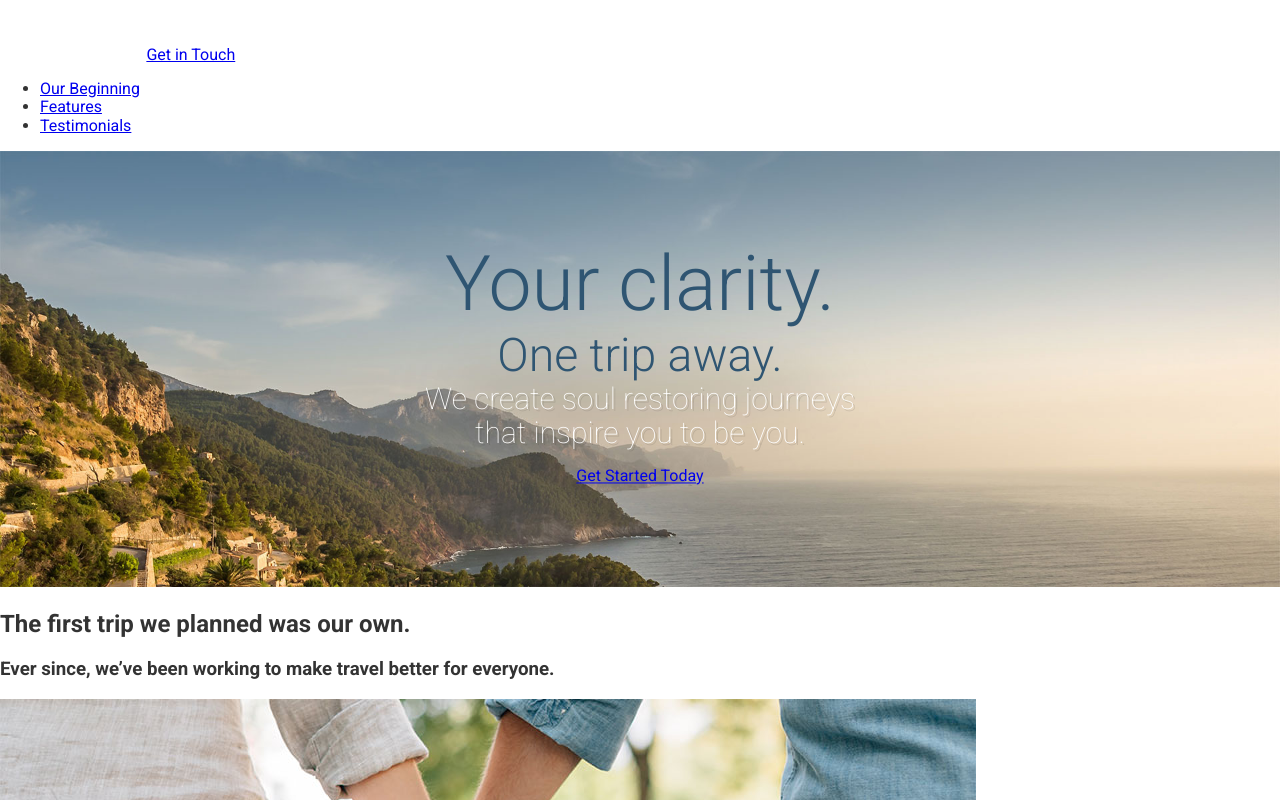
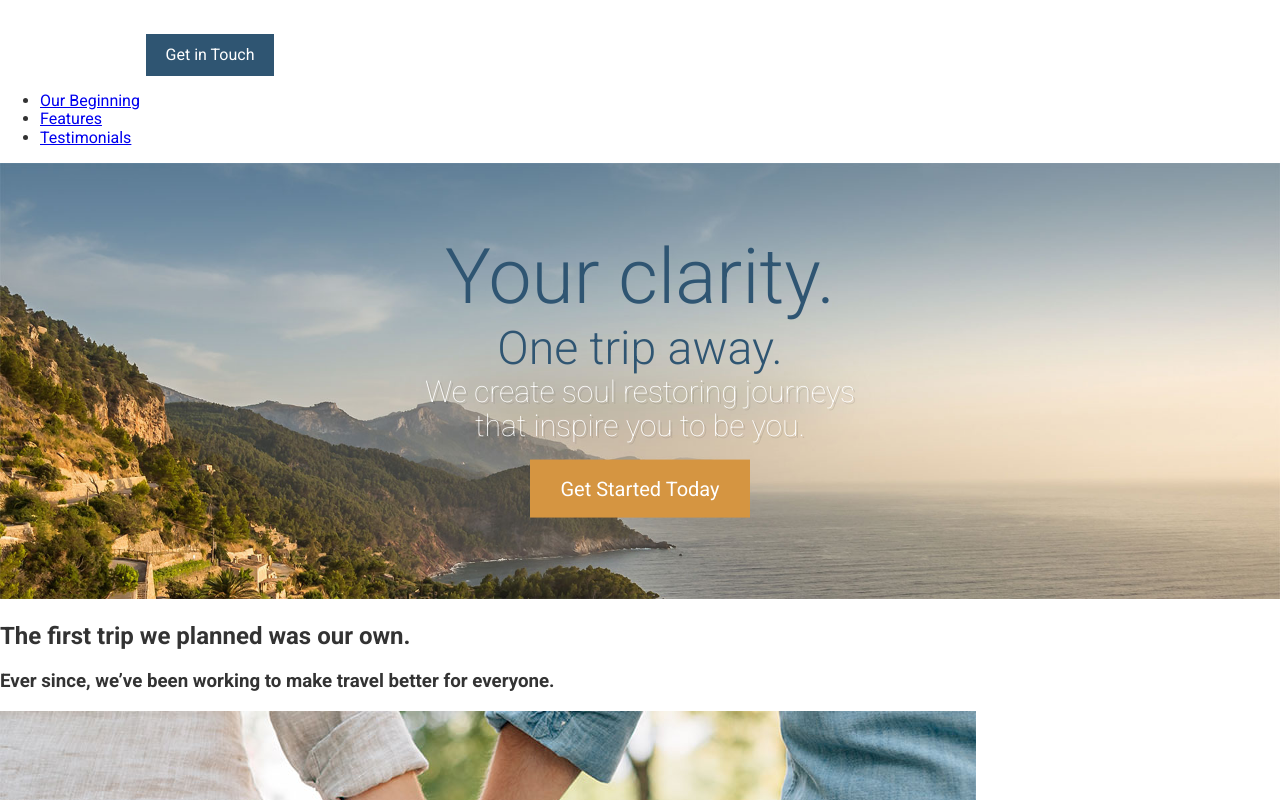
Before and after one commit to DesignBySite/travel-site, a website: page app/index.html in a window 1280 px wide. Shown: the top 800 px of the page. Drawn offline with Linux system fonts and the light colour scheme.

Commit message:
added styling to buttons

```diff
--- a/app/index.html
+++ b/app/index.html
@@ -12,7 +12,7 @@
 <body>
   <header>
     <img src="assets/images/icons/clear-view-escapes.svg">
-    <a href="#">Get in Touch</a>
+    <a class="btn" href="#">Get in Touch</a>
     <nav>
       <ul>
         <li><a href="#our-beginning">Our Beginning</a></li>
@@ -28,7 +28,7 @@
       <h1 class="large-hero__title">Your clarity.</h1>
       <h2 class="large-hero__subtitle">One trip away.</h2>
       <p class="large-hero__description">We create soul restoring journeys that inspire you to be you.</p>
-      <p><a href="#">Get Started Today</a></p>
+      <p><a class="btn btn--orange btn--large" href="#">Get Started Today</a></p>
     </div>
   </div>
 
@@ -85,7 +85,7 @@
   </div>
 
   <footer>
-    <p>Copyright &copy; 2016 Clear View Escapes. All rights reserved. <a href="#">Get in Touch</a></p>
+    <p>Copyright &copy; 2016 Clear View Escapes. All rights reserved. <a class="btn btn--orange" href="#">Get in Touch</a></p>
   </footer>
 </body>
 </html>
```
